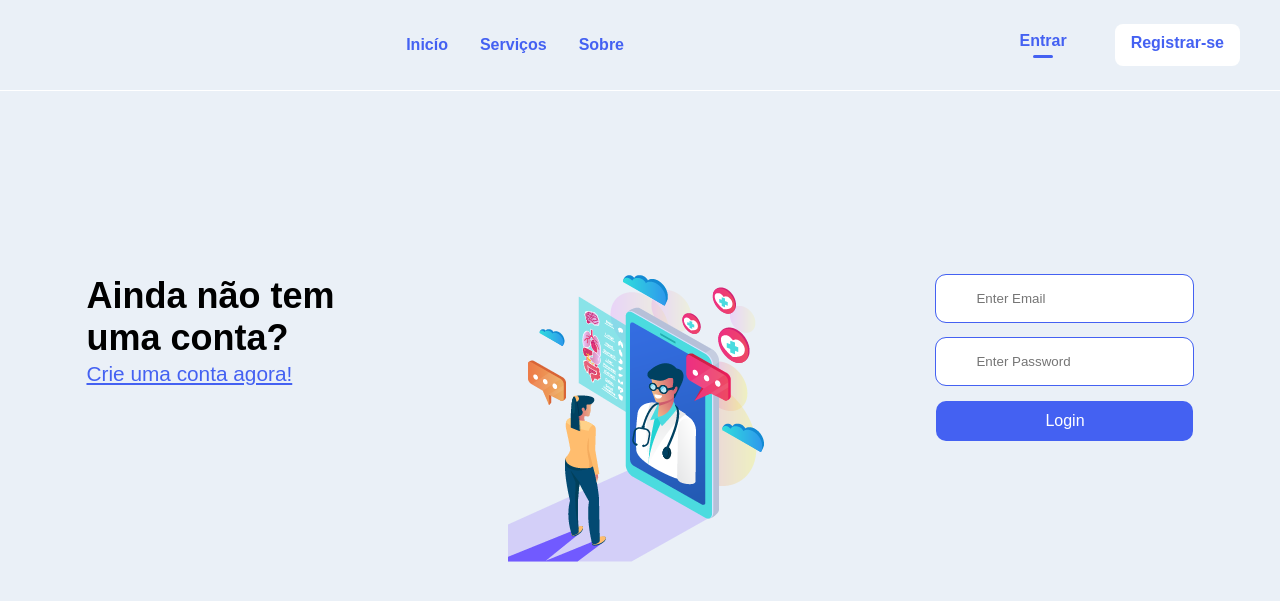
After one commit to DaviArgemiro/Sematec-IFPB, a Django app: page /login.html in a window 1280 px wide. The commit adds this page. Shown: the top 601 px of the page. Run offline with Django 4.2, Linux system fonts and the light colour scheme.

Commit message:
adicionando todas as rotas, templates, imagens, estilos

```diff
--- /dev/null
+++ b/backend/telemed/app_telemed/static/css/login.css
@@ -0,0 +1,127 @@
+@import url("https://fonts.googleapis.com/css2?family=Montserrat:wght@100;300;400;600&display=swap");
+* {
+  margin: 0;
+  padding: 0;
+  box-sizing: border-box;
+  font-family: "Poppins", sans-serif;
+}
+
+body {
+  font-family: "Montserrat", sans-serif;
+  background-color: #eaf0f7;
+}
+
+.navbar-container {
+  display: flex;
+  flex-wrap: wrap;
+  justify-content: space-around;
+  align-items: center;
+  padding: 1.5rem;
+  width: 100%;
+  border-bottom: 1px solid white;
+}
+
+.menu,
+.login-container {
+  display: flex;
+  justify-content: flex-end;
+  width: 50%;
+}
+
+.menu a,
+.login-container a {
+  text-decoration: none;
+  font-size: 1rem;
+  font-weight: 600;
+  color: #4461f2;
+  margin: 0 1rem;
+}
+
+#btn-register {
+  background-color: #fff;
+  padding: 0.6rem 1rem;
+  border-radius: 0.5rem;
+  color: #4461f2;
+  transition: 0.5s;
+}
+
+#btn-register:hover {
+  background-color: #cfd6f7;
+}
+
+#btn-signIn {
+  padding: 0.5rem 1rem;
+  color: #4461f2;
+}
+
+#btn-signIn::after {
+  content: " ";
+  display: block;
+  width: 1.3rem;
+  height: 0.2rem;
+  background-color: #4461f2;
+  margin: 0 auto;
+  border-radius: 0.2rem;
+  margin-top: 0.3rem;
+}
+
+.container {
+  display: flex;
+  flex-direction: row;
+  flex-wrap: wrap;
+  margin-top: 23vh;
+  justify-content: space-around;
+}
+
+.mensagem {
+  display: flex;
+  flex-direction: column;
+  gap: 1.8rem;
+}
+
+.header {
+  font-size: 1.5rem;
+}
+
+.paragrafo {
+  font-size: 0.9rem;
+}
+
+.form-container form {
+  display: flex;
+  flex-direction: column;
+  gap: 1rem;
+}
+
+.form-container input {
+  border: none;
+  padding: 1rem 2.5rem;
+  background-color: #fff;
+  border-radius: 10px;
+  outline: 1px solid #4461f2;
+}
+
+.form-container input:focus {
+  outline: 2px solid #4461f2;
+}
+
+.form-container button {
+  border: none;
+  padding: 0.7rem 1.5rem;
+  background-color: #4461f2;
+  color: #fff;
+  font-size: 1rem;
+  border-radius: 10px;
+  cursor: pointer;
+  transition: 0.5s;
+}
+
+.form-container button:hover {
+  background-color: #2341d6;
+}
+
+a.registro {
+  margin-top: 0.3rem;
+  color: #4461f2;
+  font-size: 1.3rem;
+}
--- /dev/null
+++ b/backend/telemed/app_telemed/templates/login.html
@@ -0,0 +1,48 @@
+{%load static%}
+
+<!DOCTYPE html>
+<html lang="en">
+
+<head>
+  <meta charset="UTF-8" />
+  <meta http-equiv="X-UA-Compatible" content="IE=edge" />
+  <meta name="viewport" content="width=device-width, initial-scale=1.0" />
+  <link rel="stylesheet" href="{% static 'css/login.css' %}" />
+  <title>Faça login com sua conta</title>
+</head>
+
+<body>
+  <div class="navbar-container">
+    <div class="menu">
+      <a href="/">Inicío</a>
+      <a href="/#servicos">Serviços</a>
+      <a href="/#about">Sobre</a>
+    </div>
+    <div class="login-container">
+      <a id="btn-signIn" href="">Entrar</a>
+      <a id="btn-register" href="">Registrar-se</a>
+    </div>
+  </div>
+  <div class="container">
+    <div class="mensagem">
+      <div class="header">
+        <h2>Ainda não tem <br>uma conta?</h2>
+        <a href="" class="registro">Crie uma conta agora!</a>
+      </div>
+      <div class="paragrafo">
+      </div>
+    </div>
+    <div class="img-container">
+      <img src="{% static 'images/login.png' %}" alt="Imagem de login" />
+    </div>
+    <div class="form-container">
+      <form action="" method="">
+        <input type="email" name="email" id="email" placeholder="Enter Email" required />
+        <input type="password" name="senha" id="senha" placeholder="Enter Password" required />
+        <button type="submit">Login</button>
+      </form>
+    </div>
+
+</body>
+
+</html>
--- a/backend/telemed/app_telemed/urls.py
+++ b/backend/telemed/app_telemed/urls.py
@@ -4,4 +4,5 @@ from . import views
 
 urlpatterns = [
     path('', views.index, name='index'),
+    path('login.html', views.login, name='login')
 ]
--- a/backend/telemed/app_telemed/views.py
+++ b/backend/telemed/app_telemed/views.py
@@ -5,3 +5,6 @@ from django.shortcuts import render
 
 def index(request):
 	return render(request, 'index.html')
+
+def login(request):
+	return render(request, 'login.html')
```
Also changed, not shown: backend/telemed/app_telemed/static/css/style.css (+110 -14 lines), backend/telemed/app_telemed/templates/index.html (+85 -12 lines), backend/telemed/app_telemed/static/images/favicon.ico (added), backend/telemed/app_telemed/static/images/login.png (added), backend/telemed/app_telemed/static/images/medica-com-mascara.png (renamed from images/medica-com-mascara.png), backend/telemed/app_telemed/static/images/medico-com-crianca.png (added), 1 other file.
